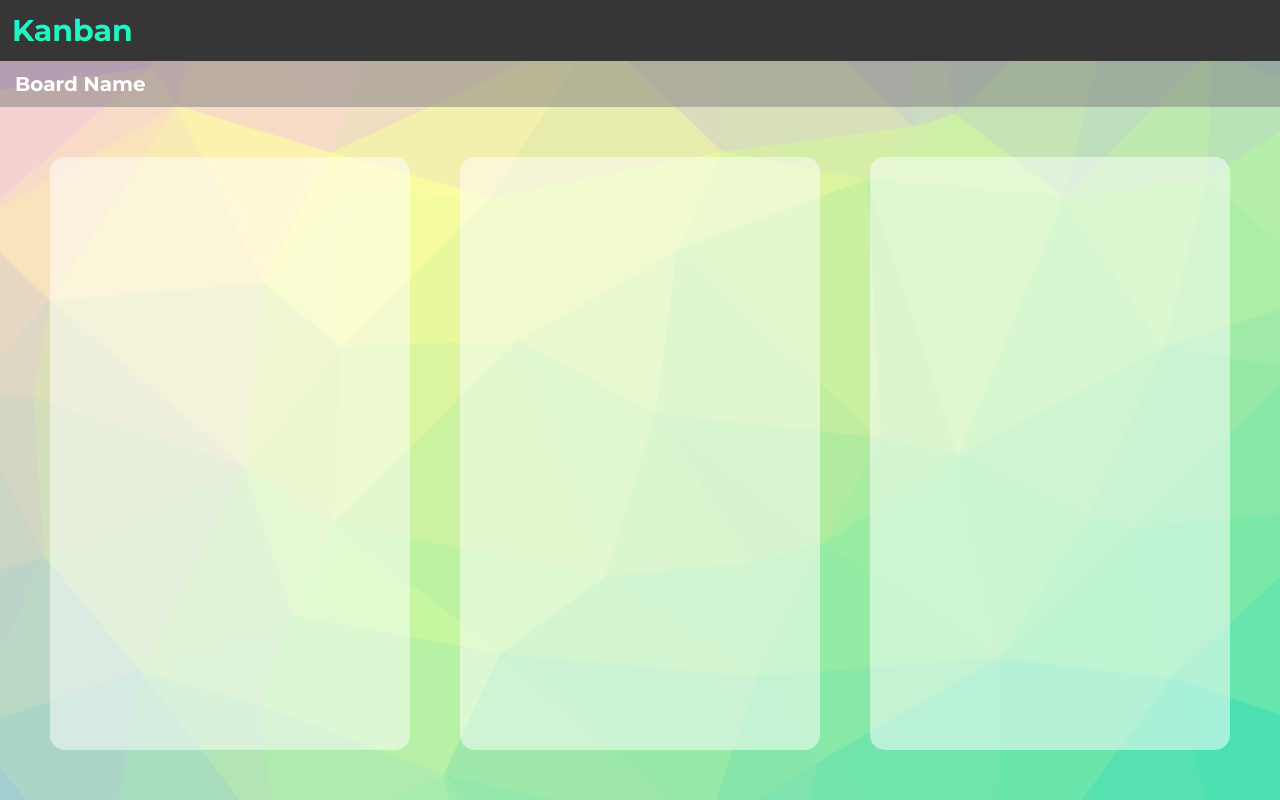
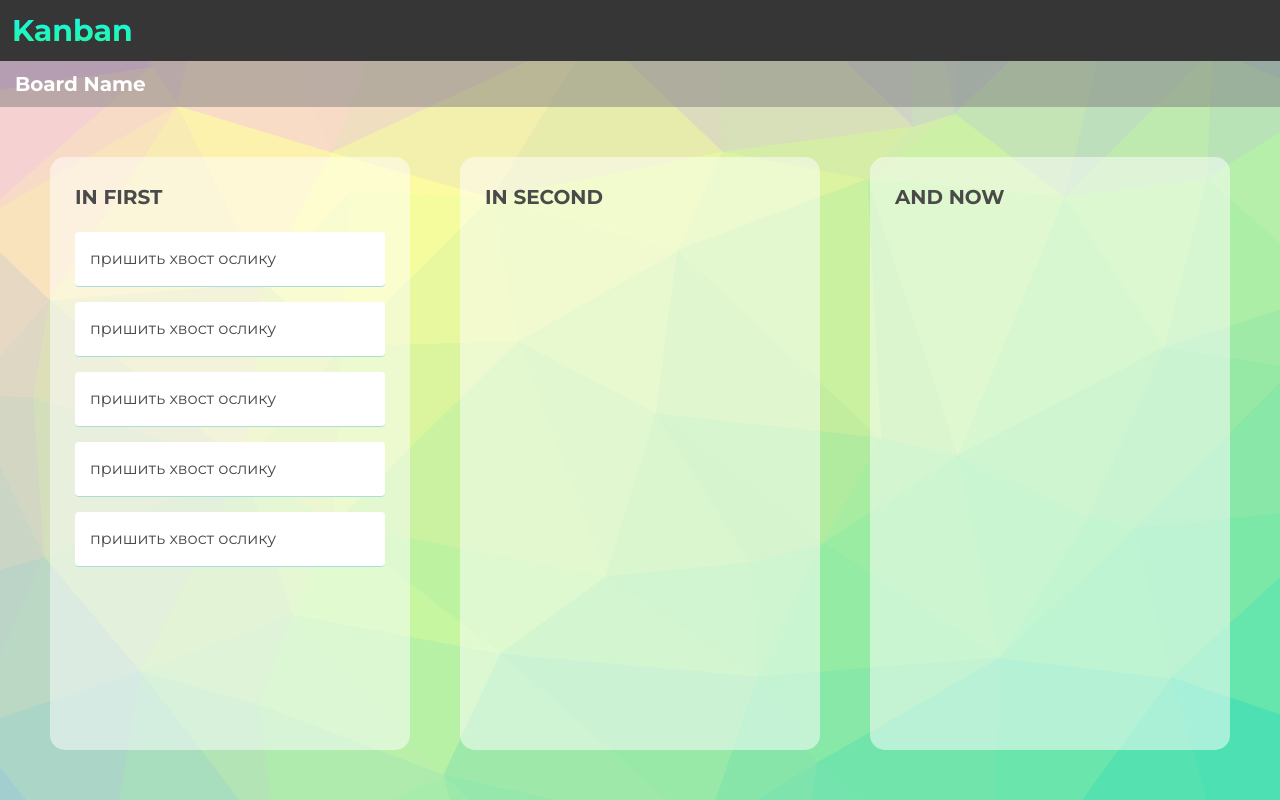
Before and after one commit to feerbax56/kanban, an Angular app: page / in a window 1280 px wide. Built offline with nearby package versions, Linux system fonts and the light colour scheme; a web font is replaced by a local one.

Commit message:
add: task and material

```diff
--- a/package.json
+++ b/package.json
@@ -15,6 +15,7 @@
     "@angular/compiler": "^15.1.0",
     "@angular/core": "^15.1.0",
     "@angular/forms": "^15.1.0",
+    "@angular/material": "^15.2.2",
     "@angular/platform-browser": "^15.1.0",
     "@angular/platform-browser-dynamic": "^15.1.0",
     "@angular/router": "^15.1.0",
--- a/src/app/pages/main-view/main-view.component.html
+++ b/src/app/pages/main-view/main-view.component.html
@@ -16,10 +16,35 @@
     <div class="board-wrapper">
       <div class="board-columns">
         <div class="board-column">
+          <div class="column-title">
+            In first
+          </div>
+          <div class="task-container">
+            <div class="task">
+              пришить хвост ослику
+            </div><div class="task">
+              пришить хвост ослику
+            </div><div class="task">
+              пришить хвост ослику
+            </div><div class="task">
+              пришить хвост ослику
+            </div>
+            <div class="task">
+              пришить хвост ослику
+            </div>
+          </div>
         </div>
         <div class="board-column">
+          <div class="column-title">
+            In second
+          </div>
         </div>
         <div class="board-column">
+
+          <div class="column-title">
+            And now
+          </div>
+
         </div>
       </div>
     </div>
--- a/src/app/pages/main-view/main-view.component.scss
+++ b/src/app/pages/main-view/main-view.component.scss
@@ -56,13 +56,34 @@
 
         background: rgba(white, 0.5);
 
-&:not(:first-child){
-  margin-left: 0;
-}
+        &:not(:first-child) {
+          margin-left: 0;
+        }
 
+        .column-title {
+          font-size: 20px;
+          font-weight: 800;
+          font-family: 'Montserrat', sans-serif;
+          text-transform: uppercase;
+          margin-bottom: 20px;
+        }
       }
     }
   }
+}
 
+.task-container {
+  flex-grow: 1;
+}
 
+.task {
+  display: flex;
+  padding: 15px;
+  background: white;
+  border-bottom: solid 1px #add;
+  border-radius: 4px;
+
+  margin-bottom: 15px;
+
+  box-shadow: 0 5px -3px rgba(0, 0, 0, 0.05), 0 3px 14px 2px rgba(0, 0, 0, 0.05);
 }
```
Also changed, not shown: 1 other file (tests, documents, lock files or other folders).
